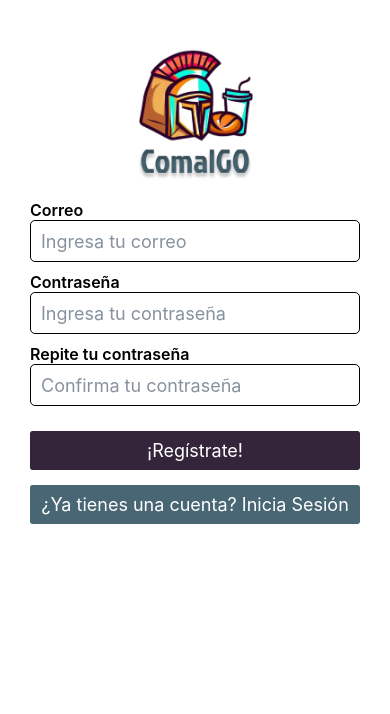
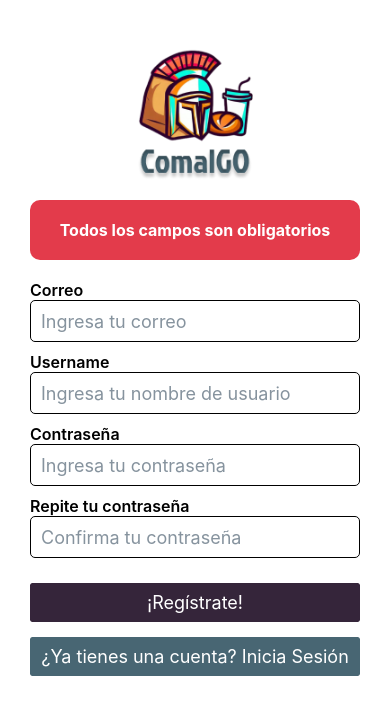
Before and after one commit to Sebchav/ComalGO-Project, a React Native app: screen /Registro in a window 390 px wide. Both pictures are taken after a click on the button "¡Regístrate!". Shown: the top 714 px of the page. Built offline with nearby package versions, Linux system fonts and the light colour scheme.

Commit message:
Users register

```diff
--- /dev/null
+++ b/components/Alerta.js
@@ -0,0 +1,32 @@
+import React from 'react'
+import { View, Text, StyleSheet } from 'react-native'
+
+const Alerta = ({mensaje, tipo}) => {
+  return (
+    <View style={[styles.contenedorAlerta, tipo == "exito" ? styles.exito : styles.error ]}>
+        <Text style={styles.mensajeAlerta}>{mensaje}</Text>
+    </View>
+  )
+}
+
+const styles = StyleSheet.create({
+    contenedorAlerta:{
+        padding: 20,
+        marginBottom: 20,
+        borderRadius: 10
+    },
+    error:{
+        backgroundColor: "#e33b4b",
+    },
+    exito: {
+        backgroundColor: "green"
+    },
+    mensajeAlerta: {
+        color: "white",
+        fontSize: 16,
+        textAlign: "center",
+        fontWeight: "bold",
+    }
+})
+
+export default Alerta
--- a/screens/Registro.js
+++ b/screens/Registro.js
@@ -3,11 +3,20 @@ import { ScrollView, StyleSheet, Image, View, Alert } from 'react-native'
 import { Input, Text, Button } from '@rneui/themed'
 import Platillos from '../components/Platillos'
 import BtnPrincipal from '../components/BtnPrincipal'
+import Alerta from '../components/Alerta'
+import firebase from '../database/firebase'
 
 const Registro = (props) => {
 
+    const [alerta, setAlerta] = useState({
+        visible: false,
+        mensaje: "",
+        tipo: ""
+    })
+
     const [ state, setState ] = useState({
         correo: "",
+        username: "",
         contraseña: "",
         contraseñaRepetida: ""
     })
@@ -16,13 +25,99 @@ const Registro = (props) => {
         setState({...state, [name]: value})
     }
 
-    const registrarUsuario = ()=>{
+    const limpiarAlerta = ()=>{
+        setTimeout(()=>{
+            setAlerta({
+                visible: false,
+                mensaje: "",
+                tipo: ""
+            });
+        }, 3000)
+    }
+
+    // const checkEmailExistence = async (email) => {
+    //     try {
+    //       const querySnapshot = await firebase.db.collection('users').where('correo', '==', state.email).get();
+    //       return !querySnapshot.empty; // Devuelve true si hay resultados (correo ya en uso), false si no hay resultados
+    //     } catch (error) {
+    //       console.error('Error al verificar el correo electrónico:', error);
+    //       throw error;
+    //     }
+    //   };
+
+    const registrarUsuario = async()=>{
         if(Object.values(state).includes('')){
-            console.log("Todos los campos son obligatorios")
+            setAlerta({
+                visible: true,
+                mensaje: "Todos los campos son obligatorios",
+                tipo: "error"
+            });
+
+            limpiarAlerta();
+
             return;
         }
 
-        console.log(state)
+        if(state.contraseña.length < 6){
+            setAlerta({
+                visible: true,
+                mensaje: "La contraseña debe contener al menos 6 caracteres",
+                tipo: "error"
+            });
+
+           limpiarAlerta();
+
+            return;
+        }
+
+        if(state.contraseña != state.contraseñaRepetida ){
+            setAlerta({
+                visible: true,
+                mensaje: "Las contraseñas deben ser las mismas",
+                tipo: "error"
+            });
+
+            limpiarAlerta();
+
+            return;
+        }
+
+        // if(checkEmailExistence()){
+        //     console.log("Si hay un usuario registrado con este correo")
+        //     return
+        // }else{
+        //     console.log("correo no usado")
+        //     return
+        // }
+
+        try{
+            await firebase.db.collection("users").add({
+                state
+        });
+
+        console.log("usuario almacenado");
+        }catch(error){
+            console.log(error);
+        }
+
+        setAlerta({
+            visible: true,
+            mensaje: "Registro exitoso",
+            tipo: "exito"
+        });
+
+        setState({
+            correo: "",
+            username: "",
+            contraseña: "",
+            contraseñaRepetida: ""
+        })
+
+        limpiarAlerta();
+
+        setTimeout(()=>{
+            props.navigation.navigate("InicioSesion")
+        }, 3000)
     }
 
   return (
@@ -31,6 +126,8 @@ const Registro = (props) => {
         {/* <BtnPrincipal texto={"Añadir a la orden"}/> */}
         <Image style={styles.logo} source={require("../img/LogotipoWhite.png")} />
 
+        {alerta.visible && <Alerta mensaje={alerta.mensaje} tipo={alerta.tipo}/>}
+
         <Input
             label="Correo"
             style={{paddingHorizontal: 10}}
@@ -38,28 +135,44 @@ const Registro = (props) => {
             labelStyle={{color: "black", fontWeight: "600"}}
             inputContainerStyle={{border: "1.5px solid black", borderRadius: 5}}
             containerStyle={{paddingHorizontal: 0}}
+            value={state.correo}
             onChangeText={(value)=> handleChangeText("correo", value)}
+        />
+
+        <Input
+            label="Username"
+            style={{paddingHorizontal: 10}}
+            value={state.username}
+            placeholder='Ingresa tu nombre de usuario'
+            labelStyle={{color: "black", fontWeight: "600"}}
+            inputContainerStyle={{border: "1.5px solid black", borderRadius: 5}}
+            containerStyle={{paddingHorizontal: 0}}
+            onChangeText={(value)=> handleChangeText("username", value)}
         />
 
         <Input
             placeholder='Ingresa tu contraseña'
             label="Contraseña"
+            value={state.contraseña}
             style={{paddingHorizontal: 10}}
             labelStyle={{color: "black", fontWeight: "600"}}
             inputContainerStyle={{border: "1.5px solid black", borderRadius: 5}}
             containerStyle={{paddingHorizontal: 0}}
             onChangeText={(value)=> handleChangeText("contraseña", value)}
+            secureTextEntry={true}
 
         />
 
         <Input
             placeholder='Confirma tu contraseña'
             label="Repite tu contraseña"
+            value={state.contraseñaRepetida}
             style={{paddingHorizontal: 10}}
             labelStyle={{color: "black", fontWeight: "600"}}
             inputContainerStyle={{border: "1.5px solid black", borderRadius: 5}}
             containerStyle={{paddingHorizontal: 0}}
             onChangeText={(value)=> handleChangeText("contraseñaRepetida", value)}
+            secureTextEntry={true}
         />
 
         <View
```
